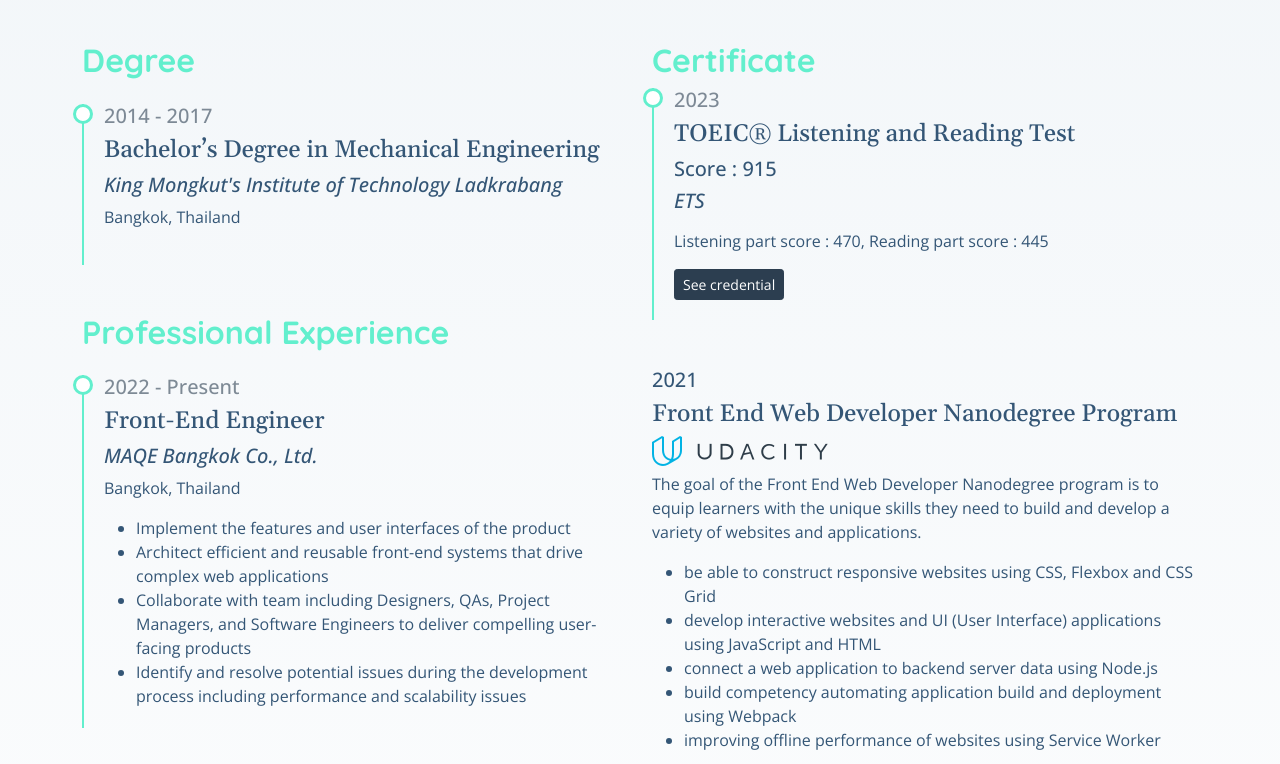
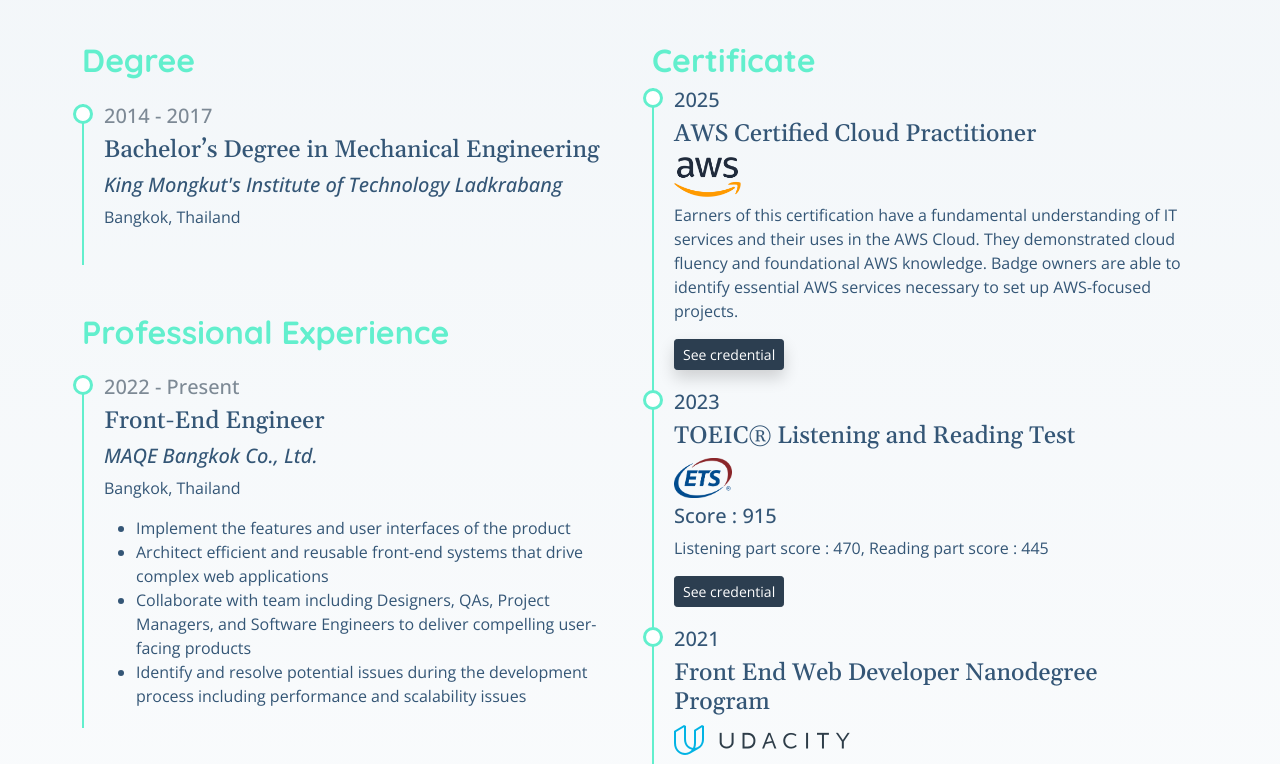
Before and after one commit to thasup/portfolio-nextjs, a Next.js app: page / in a window 1280 px wide. Shown: the part 2836-3600 px from the top of the page. Built offline with nearby package versions, Linux system fonts and the light colour scheme; no server answers; a web font is replaced by a local one.

Commit message:
task: Add a new cert

```diff
--- a/components/ShowcaseItem.js
+++ b/components/ShowcaseItem.js
@@ -17,13 +17,14 @@
         {image}
       </Col>
       <Col md={6} className="showcase-info d-flex flex-column">
-        <div className="d-flex flex-row align-items-center">
-          <h3 className="mb-0">{title}</h3>
+        <div className="d-flex flex-column gap-1">
+          <div className="d-flex flex-row align-items-center">
+            <h3 className="mb-0">{title}</h3>
 
-          <span className="badge rounded-pill bg-primary ms-2">{scale}</span>
+            <span className="badge rounded-pill bg-primary ms-2">{scale}</span>
+          </div>
+          <h5 className="mb-0 text-italic">{headline}</h5>
         </div>
-
-        <h5 className="mb-0 text-italic">{headline}</h5>
         <div className="desc-container d-flex flex-column">{description}</div>
 
         <div className="tech-tag">
@@ -34,7 +35,7 @@
           ))}
         </div>
 
-        <div className="mt-3 showcase-link">
+        <div className="showcase-link">
           {demoLink && (
             <Button
               variant="primary"
--- a/components/sections/Experience.js
+++ b/components/sections/Experience.js
@@ -79,12 +79,43 @@
             <div className="col-lg-6" id="certificate">
               <h3 className="edu-title">Certificate</h3>
 
-              {/* Certificate 1 */}
-              <div className="exp-item" id="cert1">
-                <h5 className="exp-year">2023</h5>
+              <div className="edu-item" id="cert4">
+                <h5 className="edu-year">2025</h5>
+                <h4>AWS Certified Cloud Practitioner</h4>
+                <StaticImage
+                  src={"/img/aws-logo.png"}
+                  alt={"AWS"}
+                  width={67}
+                  height={40}
+                  layout={"fixed"}
+                />
+                <p>
+                  Earners of this certification have a fundamental understanding of IT services and their uses in the AWS Cloud.
+                  They demonstrated cloud fluency and foundational AWS knowledge.
+                  Badge owners are able to identify essential AWS services necessary to set up AWS-focused projects.
+                </p>
+                <a
+                  className="btn btn-sm btn-primary"
+                  target="__blank"
+                  rel="noopener noreferrer"
+                  role="button"
+                  href="https://www.credly.com/badges/59968dd7-a269-4c22-9a06-bd0f2532556e/public_url"
+                >
+                  See credential
+                </a>
+              </div>
+
+              <div className="edu-item" id="cert3">
+                <h5 className="edu-year">2023</h5>
                 <h4>TOEIC® Listening and Reading Test</h4>
+                <StaticImage
+                  src={"/img/ets-logo.png"}
+                  alt={"ETS"}
+                  width={58}
+                  height={40}
+                  layout={"fixed"}
+                />
                 <h5>Score : 915</h5>
-                <h5 className="exp-institute">ETS</h5>
                 <p>Listening part score : 470, Reading part score : 445</p>
                 <a className="btn btn-sm btn-primary" target="_blank" rel="noopener noreferrer"
                   href="https://www.dropbox.com/scl/fi/mhnp7rw0v7zk1l2ycpzzl/TOEIC-2023.jpeg?rlkey=2hxjyhes1oxfttbofr9zafey2&st=m0nuyon8&dl=0">
@@ -92,7 +123,7 @@
                 </a>
               </div>
 
-              <div className="edu-item my-5" id="cert2">
+              <div className="edu-item" id="cert2">
                 <h5 className="edu-year">2021</h5>
                 <h4>Front End Web Developer Nanodegree Program</h4>
                 <StaticImage
@@ -140,7 +171,7 @@
                 </a>
               </div>
 
-              <div className="edu-item my-5" id="cert3">
+              <div className="edu-item" id="cert1">
                 <h5 className="edu-year">2021</h5>
                 <h4>The Complete 2022 Web Development Bootcamp</h4>
                 <StaticImage
--- a/styles/globals.scss
+++ b/styles/globals.scss
@@ -323,19 +323,10 @@
 	Experience Section
 -------------------- */
 #experience {
-	#cert2 img {
-		height: 30px;
-		margin: 0.5rem 0 1rem;
-	}
-
-	#cert3 img {
-		height: 40px;
-		margin: 0.5rem 0 1rem;
-	}
-
-	.exp-item {
+	.exp-item,
+	.edu-item {
 		padding: 0 0 20px 20px;
-		margin-left: 12px;
+		margin: 0 0 0 12px;
 		border-left: 2px solid var(--secondary-color);
 		position: relative;
 
@@ -363,6 +354,10 @@
 			background: #fff;
 			border: 3px solid var(--secondary-color);
 		}
+	}
+
+	.edu-item {
+		margin-bottom: 0;
 	}
 
 	.exp-year {
```
Also changed, not shown: public/img/aws-logo.png (added), public/img/ets-logo.png (added).
